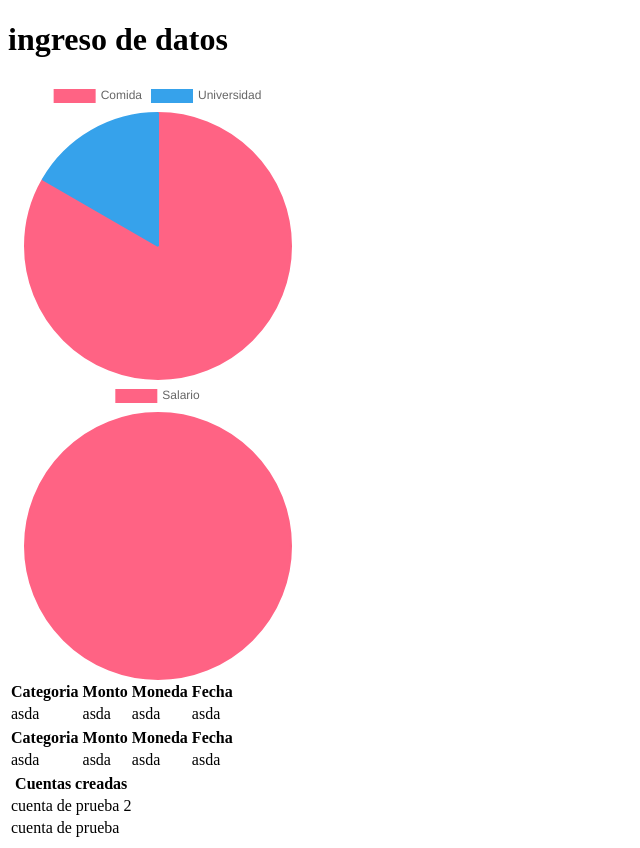
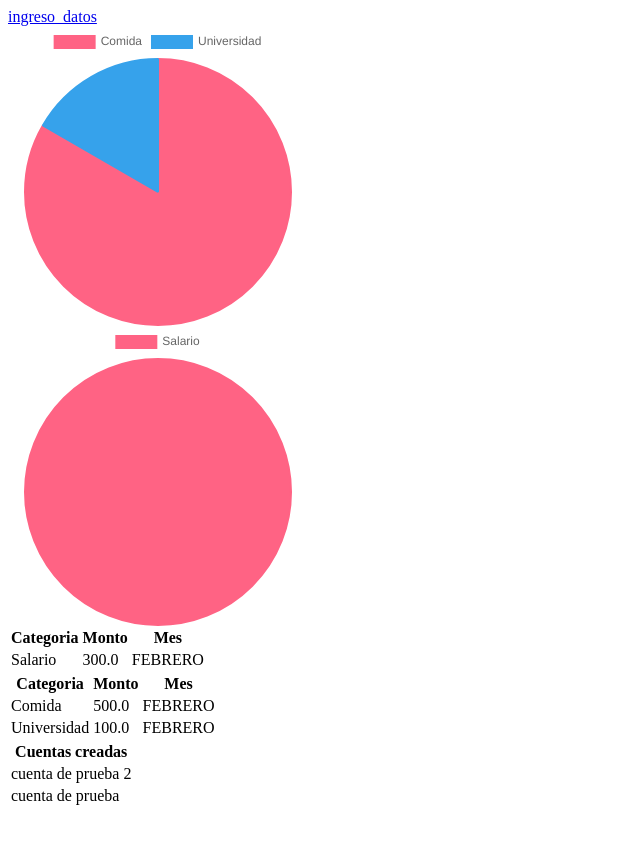
Before and after one commit to DanielCT98/Proyecto-selfcontrol, a Flask app: page /resumen in a window 1280 px wide. Shown: the whole page, without its empty margins (0-640 px from the left). After the commit the page ends 805 px from the top, so only its background shows below. Run offline with Flask 2, Linux system fonts and the light colour scheme; a user stored in the database is signed in; some libraries are stand-ins or nearby versions.

Commit message:
casi todo funciona xd

```diff
--- a/app.py
+++ b/app.py
@@ -63,16 +63,13 @@ def graficos_tablas():
 
     ultimas_cuentas = db.execute("SELECT nombre_cuenta FROM cuentas WHERE id_usuario = ? ORDER BY id_cuenta DESC LIMIT 5", session["id_usuario"])
 
-
 #a partir de aca se va a poblar la tabla de resumen de egresos
 
     ultimos_egresos = db.execute("SELECT monto, mes, categoria_e FROM egresos, categoria_egresos WHERE id_usuario = ? AND egresos.id_categoria_egr = categoria_egresos.id_categoria_egr ORDER BY id_egreso DESC;", session["id_usuario"])
 
-
 #a partir de aca se va a poblar la tabla de resumen de ingresos
 
     ultimos_ingresos = db.execute("SELECT monto, mes, categoria_i FROM ingresos, categoria_ingresos WHERE id_usuario = ? AND ingresos.id_categoria_ing = categoria_ingresos.id_categoria_ing ORDER BY id_ingreso DESC;", session["id_usuario"])
-
 
 #a partir de aca se crea el grafico de resumen de egresos
 
@@ -98,38 +95,37 @@ def graficos_tablas():
 
     return render_template("resumen.html",categoria_ingresos=categoria_ingresos, total_ingresos=total_ingresos,categoria_egresos=categoria_egresos, total_egresos=total_egresos, ultimas_cuentas=ultimas_cuentas, ultimos_egresos=ultimos_egresos, ultimos_ingresos=ultimos_ingresos)
 
+#funcion para redirigir al ingreso de datos
+@app.route("/ingreso_datos")
+def registros():
+    cuentas = db.execute("SELECT nombre_cuenta FROM cuentas WHERE id_usuario = ? ORDER BY id_cuenta ASC;", session["id_usuario"])
+
+    return render_template("ingreso_datos.html", cuentas=cuentas)
+
 #Funcion para registrar datos de ingresos
-@app.route("/ingreso_datos")
+@app.route("/ingresos", methods = ["POST"])
 def registro_ingresos():
 
-    cuentas = db.execute("SELECT nombre_cuenta FROM cuentas WHERE id_usuario = ? ORDER BY id_cuenta ASC", session["id_usuario"])
-
-    if request.method == "POST":
         ingreso = request.form.get("ingreso_categoria")
         monto_i = request.form.get("ingreso_monto")
         moneda_i = request.form.get("moneda_ing")
         fecha_i = request.form.get("ingreso_fecha")
+        cuenta_i = db.execute("SELECT id_cuenta FROM cuentas WHERE id_usuario = ? AND nombre_cuenta = ?;", session["id_usuario"], request.form.get("ingreso_cuenta"))
 
-        db.execute("INSERT INTO _______ VALUES (?,?,?,?)",ingreso, monto_i, moneda_i, fecha_i)
-        return render_template("ingreso_datos.html")
-
-    else:
-        return render_template("ingreso_datos.html",cuentas=cuentas)
+        db.execute("INSERT INTO ingresos (id_usuario, id_cuenta, id_categoria_ing, monto, moneda, mes) VALUES (?,?,?,?,?,?);",session["id_usuario"],cuenta_i,ingreso, monto_i, moneda_i, fecha_i)
+        return redirect("/ingreso_datos")
 
 #Funcion para registrar datos de egresos
-@app.route("/ingreso_datos")
+@app.route("/egresos", methods = ["POST"])
 def registro_egresos():
 
-    if request.method == "POST":
         egreso = request.form.get("egreso_categoria")
         monto_e = request.form.get("egreso_monto")
         moneda_e = request.form.get("moneda_egr")
         fecha_e = request.form.get("egreso_fecha")
+        cuenta_e = db.execute("SELECT id_cuenta FROM cuentas WHERE id_usuario = ? AND nombre_cuenta = ?;", session["id_usuario"], request.form.get("egreso_cuenta"))
 
-        db.execute("INSERT INTO _______ VALUES (?,?,?,?)",egreso, monto_e, moneda_e, fecha_e)
-        return render_template("ingreso_datos.html")
-
-    else:
+        db.execute("INSERT INTO egresos (id_usuario, id_cuenta, id_categoria_egr, monto, moneda, mes) VALUES (?,?,?,?,?,?);",session["id_usuario"],cuenta_e,egreso, monto_e, moneda_e, fecha_e)
         return render_template("ingreso_datos.html")
 
 #Funcion para registrar cuentas
@@ -137,8 +133,7 @@ def registro_egresos():
 def registro_cuentas():
 
     cuenta = request.form.get("cuenta_nombre")
-
-    db.execute("INSERT INTO cuentas VALUES (?,?)", session["id_usuario"], cuenta)
+    db.execute("INSERT INTO cuentas (id_usuario, nombre_cuenta) VALUES (?,?)", session["id_usuario"], cuenta)
     return redirect("/ingreso_datos")
 
 
--- a/templates/resumen.html
+++ b/templates/resumen.html
@@ -8,7 +8,8 @@
 </head>
 <body>
 
-  <h1 href="/ingreso_datos">ingreso de datos</h1>
+  <a href={{url_for('registros')}}>ingreso_datos</a>
+
   <!--grafico de egresos-->
 
   <div style="width: 300px;">
@@ -24,42 +25,42 @@
   <!--Tabla de ingresos-->
 
   <div>
+
     <table class="">
         <tr>
           <th>Categoria</th>
           <th>Monto</th>
-          <th>Moneda</th>
-          <th>Fecha</th>
+          <th>Mes</th>
         </tr>
 
+        {% for i in ultimos_ingresos%}
         <tr>
-          <td>asda</td>
-          <td>asda</td>
-          <td>asda</td>
-          <td>asda</td>
+          <td>{{i["categoria_i"]}}</td>
+          <td>{{i["monto"]}}</td>
+          <td>{{i["mes"]}}</td>
         </tr>
-
+        {% endfor %}
       </table>
 </div>
 
   <!--Tabla de egresos-->
 
   <div>
+
     <table class="">
         <tr>
           <th>Categoria</th>
           <th>Monto</th>
-          <th>Moneda</th>
-          <th>Fecha</th>
+          <th>Mes</th>
         </tr>
 
+        {% for i in ultimos_egresos%}
         <tr>
-          <td>asda</td>
-          <td>asda</td>
-          <td>asda</td>
-          <td>asda</td>
+          <td>{{i["categoria_e"]}}</td>
+          <td>{{i["monto"]}}</td>
+          <td>{{i["mes"]}}</td>
         </tr>
-
+        {% endfor %}
       </table>
 </div>
 
@@ -74,14 +75,13 @@
 
       <tbody>
         {% for i in ultimas_cuentas %}
-
         <tr>
           <td>{{i.nombre_cuenta}}</td>
         </tr>
         {% endfor %}
+      </tbody>
 
-      </tbody>
-      </table>
+    </table>
 </div>
 
 <script src="https://cdn.jsdelivr.net/npm/chart.js"></script>
```
Also changed, not shown: gastos.sql (+6 -4 lines), templates/ingreso_datos.html (+35 -4 lines), selfcontrol.db.
